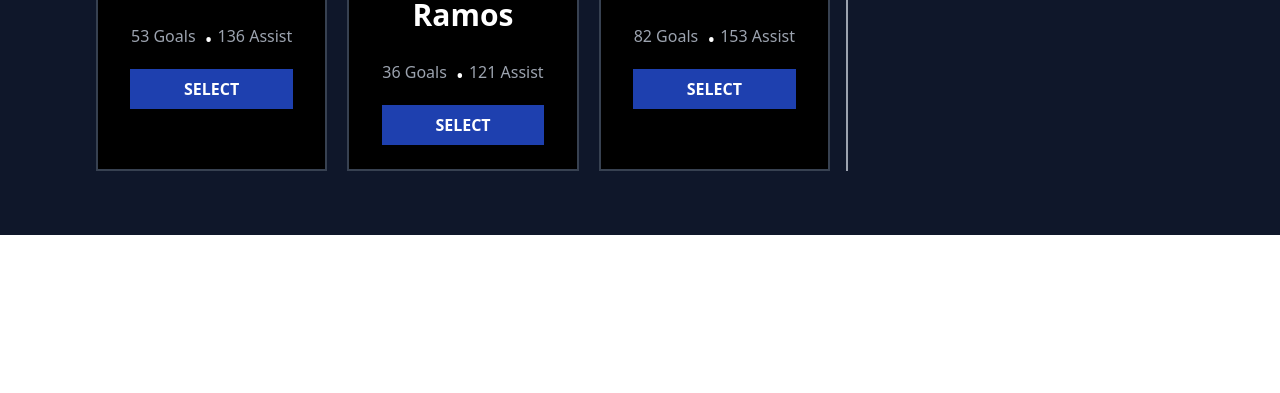
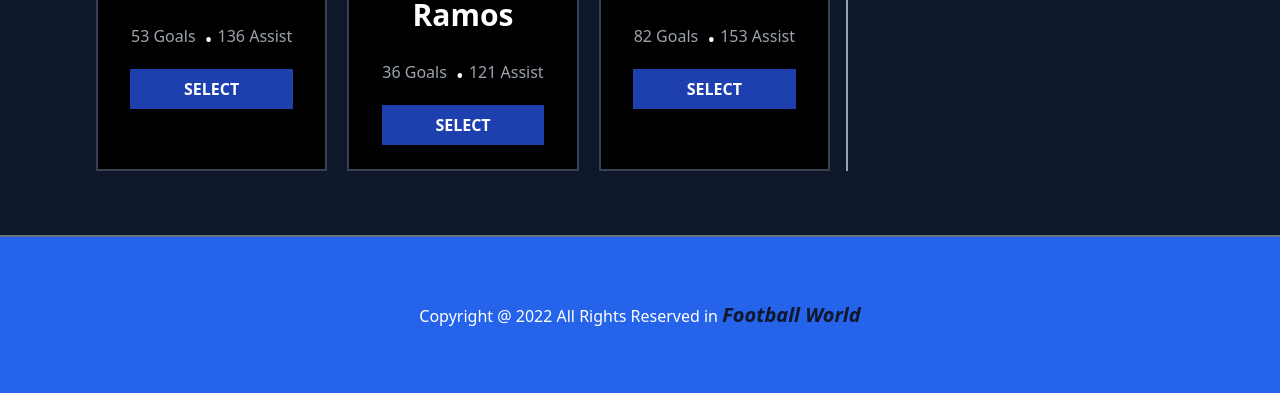
Before and after one commit to majedalnowab/football-world, a plain HTML site: page index.html in a window 1280 px wide. Shown: the part 1786-2179 px from the top of the page. Before the commit the page ends 2021 px from the top, so only its background shows below. Drawn offline with nearby package versions, Linux system fonts and the light colour scheme.

Commit message:
footer added

```diff
--- a/index.html
+++ b/index.html
@@ -282,5 +282,13 @@
     </main>
     <!--- MAIN END --->
 
+
+
+    <!--- FOOTER START --->
+    <footer class="bg-blue-600 text-white text-center border-t-2 border-gray-500 py-16">
+        <p>Copyright @ 2022 All Rights Reserved in <span class="text-slate-900 italic font-semibold text-xl">Football World</p>
+    </footer>
+    <!--- FOOTER END --->
+
 </body>
 </html>
```
